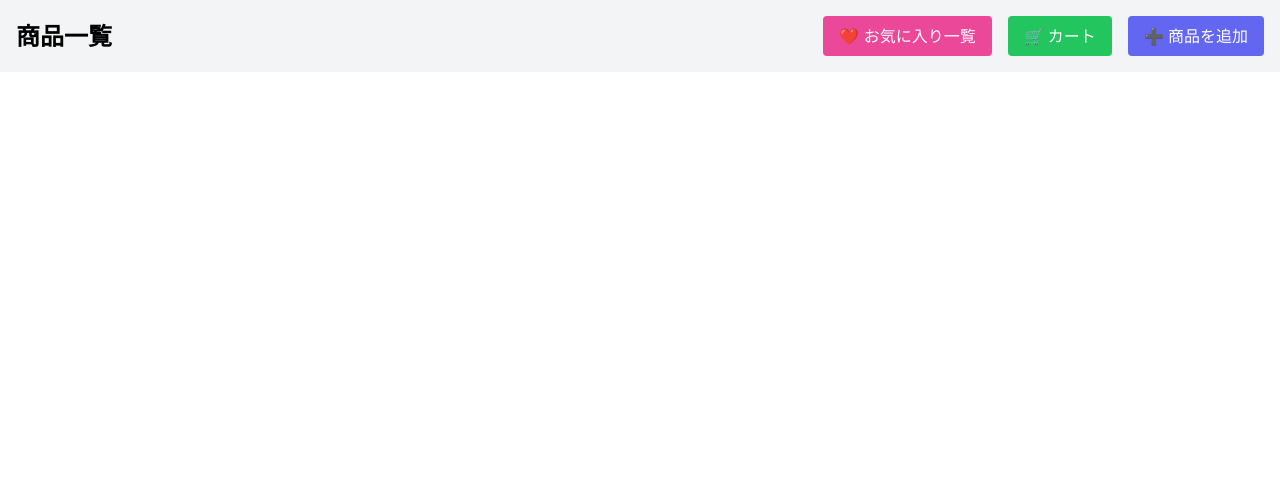
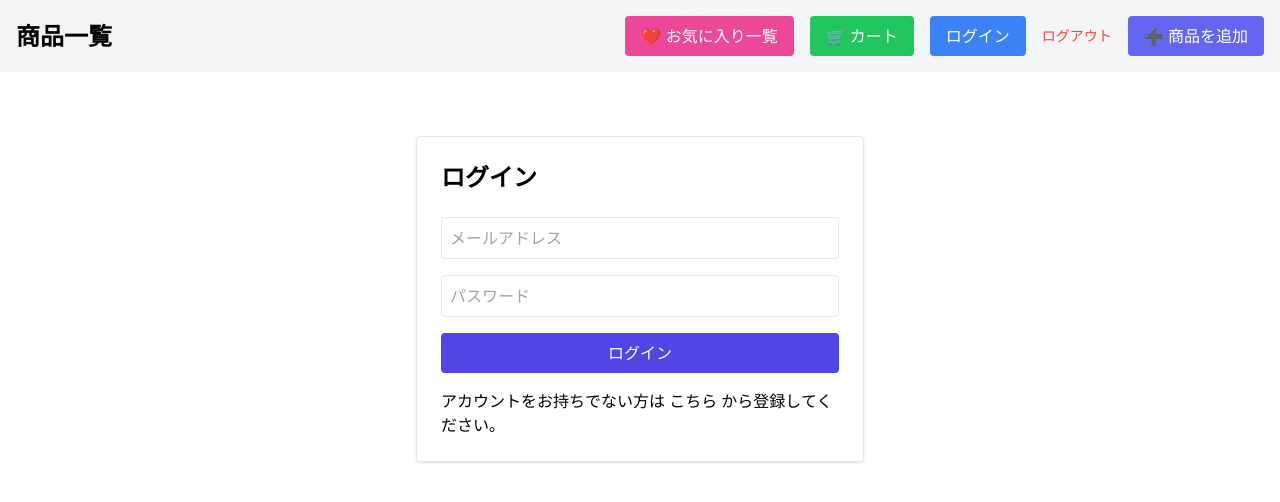
Before and after one commit to PiyoCode324/mern-fashion-app, a React (Vite) app in the folder frontend/: page /login in a window 1280 px wide. Shown: the top 502 px of the page. Built offline with nearby package versions, Linux system fonts and the light colour scheme; no server answers.

Commit message:
🔧 Firebase env config added

```diff
--- a/frontend/package.json
+++ b/frontend/package.json
@@ -11,6 +11,7 @@
   },
   "dependencies": {
     "axios": "^1.10.0",
+    "firebase": "^11.10.0",
     "react": "^19.1.0",
     "react-dom": "^19.1.0",
     "react-router-dom": "^7.6.3"
--- a/frontend/src/App.jsx
+++ b/frontend/src/App.jsx
@@ -1,19 +1,24 @@
 import React from "react";
-import { Routes, Route, Link } from "react-router-dom";
+import { Routes, Route, Link, useNavigate } from "react-router-dom";
 import ProductList from "./components/ProductList";
 import AddProduct from "./pages/AddProduct";
 import ProductDetail from "./components/ProductDetail";
 import EditProduct from "./pages/EditProduct";
 import Favorites from "./pages/Favorites";
 import Cart from "./pages/Cart";
-import { useCart } from "./contexts/CartContext"; // カートContextの追加
+import { CartProvider, useCart } from "./contexts/CartContext";
+import Login from "./pages/Login";
+import SignUp from "./pages/SignUp";
+import { signOut } from "firebase/auth";
+import { auth } from "./firebase";
+import { AuthProvider } from "./contexts/AuthContext";
+import PrivateRoute from "./components/PrivateRoute"; // ⭐ 追加
 
-function App() {
+function Header({ handleLogout }) {
   const { cartItems } = useCart();
-  const itemCount = cartItems.length;
+  const itemCount = cartItems.reduce((acc, item) => acc + item.quantity, 0);
 
   return (
-    <div className="App">
     <header className="p-4 flex justify-between items-center bg-gray-100">
       <h1 className="text-2xl font-bold">商品一覧</h1>
       <div className="flex gap-4">
@@ -37,6 +42,17 @@ function App() {
         </Link>
 
         <Link
+          to="/login"
+          className="bg-blue-500 text-white px-4 py-2 rounded hover:bg-blue-600"
+        >
+          ログイン
+        </Link>
+
+        <button onClick={handleLogout} className="text-sm text-red-500">
+          ログアウト
+        </button>
+
+        <Link
           to="/add"
           className="bg-indigo-500 text-white px-4 py-2 rounded hover:bg-indigo-600"
         >
@@ -44,18 +60,57 @@ function App() {
         </Link>
       </div>
     </header>
+  );
+}
+
+function App() {
+  const navigate = useNavigate();
+
+  const handleLogout = async () => {
+    try {
+      await signOut(auth);
+      console.log("ログアウト成功");
+      navigate("/login");
+    } catch (error) {
+      console.error("ログアウト失敗:", error);
+    }
+  };
+
+  return (
+    <AuthProvider>
+      <CartProvider>
+        <div className="App">
+          <Header handleLogout={handleLogout} />
 
           <main className="p-4">
             <Routes>
               <Route path="/" element={<ProductList />} />
-          <Route path="/add" element={<AddProduct />} />
+              <Route
+                path="/add"
+                element={
+                  <PrivateRoute>
+                    <AddProduct />
+                  </PrivateRoute>
+                }
+              />
+              <Route
+                path="/edit/:id"
+                element={
+                  <PrivateRoute>
+                    <EditProduct />
+                  </PrivateRoute>
+                }
+              />
               <Route path="/favorites" element={<Favorites />} />
-          <Route path="/cart" element={<Cart />} /> {/* カートルートの追加 */}
-          <Route path="/edit/:id" element={<EditProduct />} />
+              <Route path="/cart" element={<Cart />} />
+              <Route path="/signup" element={<SignUp />} />
+              <Route path="/login" element={<Login />} />
               <Route path="/products/:id" element={<ProductDetail />} />
             </Routes>
           </main>
         </div>
+      </CartProvider>
+    </AuthProvider>
   );
 }
 
--- /dev/null
+++ b/frontend/src/components/PrivateRoute.jsx
@@ -0,0 +1,14 @@
+import React from "react";
+import { Navigate } from "react-router-dom";
+import { useAuth } from "../contexts/AuthContext";
+
+// 認証チェック用のコンポーネント
+const PrivateRoute = ({ children }) => {
+  const { user, loading } = useAuth();
+
+  if (loading) return null; // またはローディング画面を表示
+
+  return user ? children : <Navigate to="/login" />;
+};
+
+export default PrivateRoute;
--- /dev/null
+++ b/frontend/src/contexts/AuthContext.jsx
@@ -0,0 +1,37 @@
+import React, { createContext, useContext, useEffect, useState } from "react";
+import { onAuthStateChanged } from "firebase/auth";
+import { auth } from "../firebase";
+
+// Contextの作成
+const AuthContext = createContext(null);
+
+// カスタムフックでContextを使いやすく
+export const useAuth = () => {
+  const context = useContext(AuthContext);
+  if (!context) throw new Error("useAuth must be used within an AuthProvider");
+  return context;
+};
+
+// Providerの定義
+export const AuthProvider = ({ children }) => {
+  const [user, setUser] = useState(null);
+  const [loading, setLoading] = useState(true);
+
+  useEffect(() => {
+    const unsubscribe = onAuthStateChanged(auth, (firebaseUser) => {
+      setUser(firebaseUser);
+      setLoading(false);
+    });
+
+    return () => unsubscribe();
+  }, []);
+
+  const value = { user, loading };
+
+  return (
+    <AuthContext.Provider value={value}>
+      {!loading && children}
+      {/* loadingがtrueの間はchildrenを表示しない。スピナー等もOK */}
+    </AuthContext.Provider>
+  );
+};
--- /dev/null
+++ b/frontend/src/firebase.js
@@ -0,0 +1,17 @@
+// src/firebase.js
+import { initializeApp } from "firebase/app";
+import { getAuth } from "firebase/auth";
+
+// .env から設定情報を取得
+const firebaseConfig = {
+  apiKey: import.meta.env.VITE_FIREBASE_API_KEY,
+  authDomain: import.meta.env.VITE_FIREBASE_AUTH_DOMAIN,
+  projectId: import.meta.env.VITE_FIREBASE_PROJECT_ID,
+  storageBucket: import.meta.env.VITE_FIREBASE_STORAGE_BUCKET,
+  messagingSenderId: import.meta.env.VITE_FIREBASE_MESSAGING_SENDER_ID,
+  appId: import.meta.env.VITE_FIREBASE_APP_ID,
+};
+
+const app = initializeApp(firebaseConfig);
+export const auth = getAuth(app);
+export default app;
--- /dev/null
+++ b/frontend/src/pages/Login.jsx
@@ -0,0 +1,63 @@
+// src/pages/Login.jsx
+import React, { useState } from "react";
+import { signInWithEmailAndPassword } from "firebase/auth";
+import { auth } from "../firebase";
+import { useNavigate, Link } from "react-router-dom";
+
+const Login = () => {
+  const [email, setEmail] = useState("");
+  const [password, setPassword] = useState("");
+  const [errorMsg, setErrorMsg] = useState("");
+  const navigate = useNavigate();
+
+  const handleSubmit = async (e) => {
+    e.preventDefault();
+    setErrorMsg("");
+    try {
+      await signInWithEmailAndPassword(auth, email, password);
+      navigate("/"); // ログイン成功後はホームへ遷移
+    } catch (error) {
+      setErrorMsg(
+        "ログインに失敗しました。メールアドレスとパスワードを確認してください。"
+      );
+      console.error(error);
+    }
+  };
+
+  return (
+    <div className="max-w-md mx-auto mt-12 p-6 border rounded shadow">
+      <h2 className="text-2xl font-bold mb-6">ログイン</h2>
+      {errorMsg && <p className="text-red-600 mb-4">{errorMsg}</p>}
+      <form onSubmit={handleSubmit} className="flex flex-col gap-4">
+        <input
+          type="email"
+          placeholder="メールアドレス"
+          value={email}
+          onChange={(e) => setEmail(e.target.value)}
+          required
+          className="p-2 border rounded"
+        />
+        <input
+          type="password"
+          placeholder="パスワード"
+          value={password}
+          onChange={(e) => setPassword(e.target.value)}
+          required
+          className="p-2 border rounded"
+        />
+        <button
+          type="submit"
+          className="bg-indigo-600 text-white py-2 rounded hover:bg-indigo-700"
+        >
+          ログイン
+        </button>
+        <p>
+          アカウントをお持ちでない方は <Link to="/signup">こちら</Link>{" "}
+          から登録してください。
+        </p>
+      </form>
+    </div>
+  );
+};
+
+export default Login;
--- /dev/null
+++ b/frontend/src/pages/SignUp.jsx
@@ -0,0 +1,63 @@
+import React, { useState } from "react";
+import { createUserWithEmailAndPassword } from "firebase/auth";
+import { auth } from "../firebase";
+import { useNavigate } from "react-router-dom";
+
+const SignUp = () => {
+  const [email, setEmail] = useState("");
+  const [password, setPassword] = useState("");
+  const [error, setError] = useState(null);
+  const navigate = useNavigate();
+
+  const handleSignUp = async (e) => {
+    e.preventDefault();
+    setError(null);
+    try {
+      await createUserWithEmailAndPassword(auth, email, password);
+      alert("Registration successful!");
+      navigate("/"); // 登録成功したらトップページへ
+    } catch (err) {
+      setError(err.message);
+    }
+  };
+
+  return (
+    <div className="max-w-md mx-auto p-6 border rounded shadow">
+      <h2 className="text-xl font-bold mb-4">Sign Up</h2>
+      <form onSubmit={handleSignUp}>
+        <label className="block mb-2">
+          Email:
+          <input
+            type="email"
+            value={email}
+            onChange={(e) => setEmail(e.target.value)}
+            required
+            className="w-full border px-2 py-1 rounded"
+          />
+        </label>
+
+        <label className="block mb-4">
+          Password:
+          <input
+            type="password"
+            value={password}
+            onChange={(e) => setPassword(e.target.value)}
+            required
+            className="w-full border px-2 py-1 rounded"
+          />
+        </label>
+
+        {error && <p className="text-red-600 mb-4">{error}</p>}
+
+        <button
+          type="submit"
+          className="bg-indigo-600 text-white px-4 py-2 rounded hover:bg-indigo-700"
+        >
+          Register
+        </button>
+      </form>
+    </div>
+  );
+};
+
+export default SignUp;
```
Also changed, not shown: frontend/src/components/ProductList.jsx (+6 -6 lines), frontend/src/contexts/CartContext.jsx (+12 -11 lines), frontend/src/pages/Cart.jsx (+4 -4 lines), 1 other file (tests, documents, lock files or other folders). Lines whose indentation alone changed are shown as unchanged.
